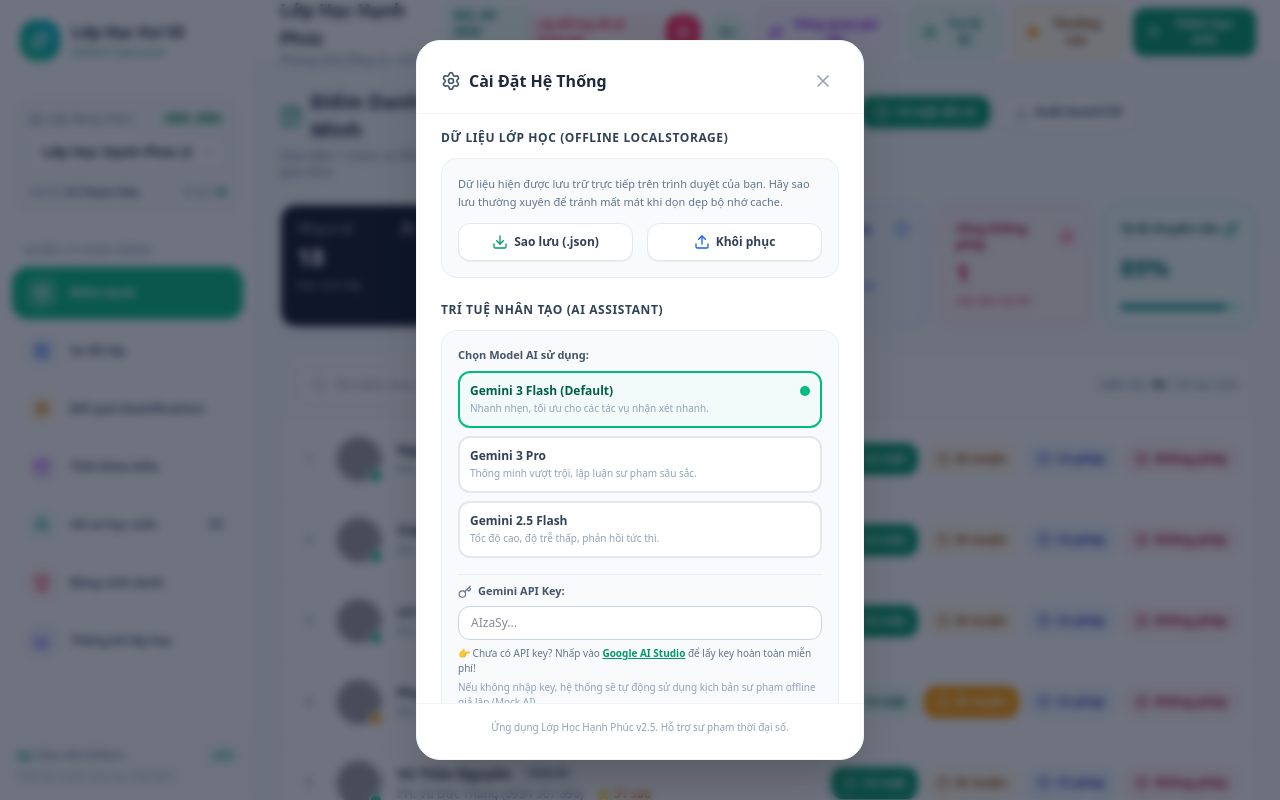
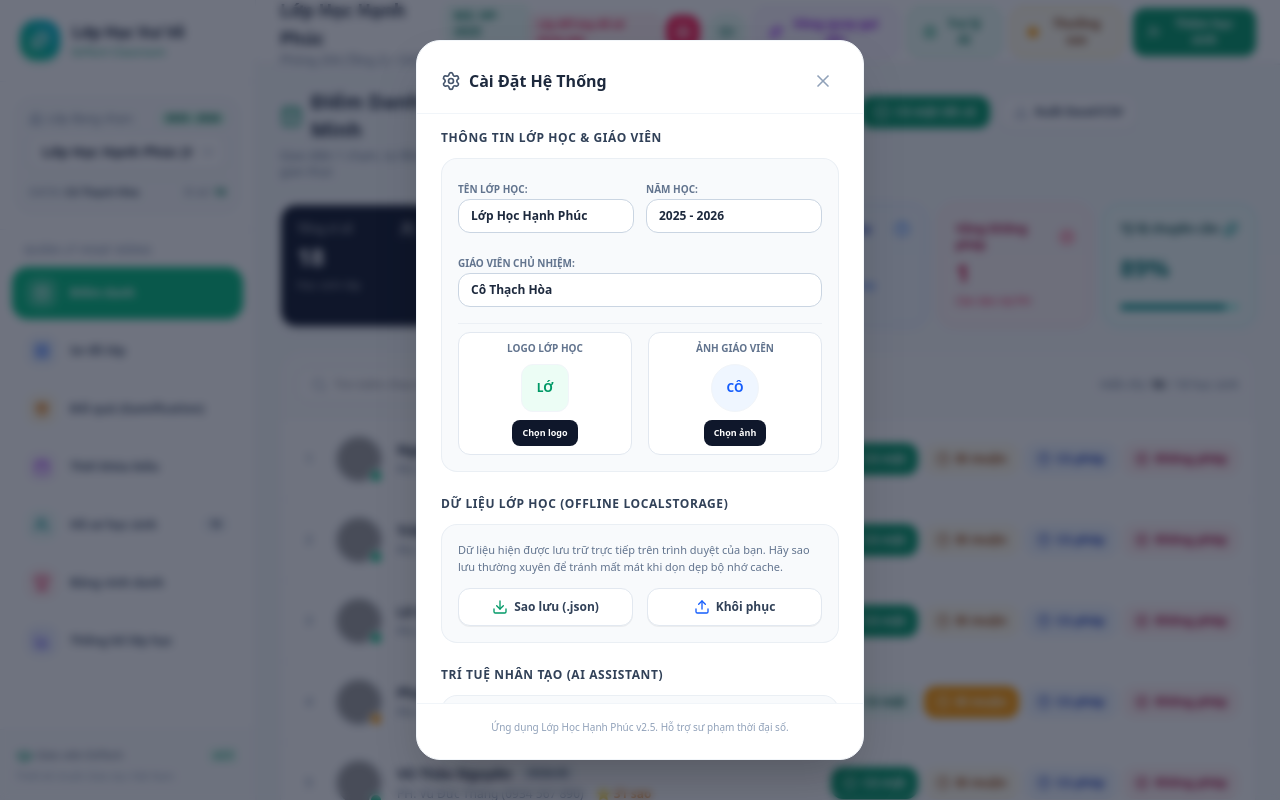
Before and after one commit to thachhoa/LOPHOCHANHPHUC, a React (Vite) app: page / in a window 1280 px wide. Built offline with nearby package versions, Linux system fonts and the light colour scheme; grey boxes are pictures that could not be loaded.

Commit message:
Update SettingsModal.tsx

```diff
--- a/src/components/SettingsModal.tsx
+++ b/src/components/SettingsModal.tsx
@@ -15,6 +15,8 @@ export const SettingsModal: React.FC<SettingsModalProps> = ({ isOpen, onClose })
     setAiApiKey,
     activeModel,
     setActiveModel,
+    activeClass,
+    updateClass,
   } = useClassroom();
 
   const fileInputRef = useRef<HTMLInputElement>(null);
@@ -24,6 +26,23 @@ export const SettingsModal: React.FC<SettingsModalProps> = ({ isOpen, onClose })
     message: '',
   });
   const [isSaved, setIsSaved] = useState(false);
+
+  const classLogoInputRef = useRef<HTMLInputElement>(null);
+  const teacherAvatarInputRef = useRef<HTMLInputElement>(null);
+
+  const handleLogoChange = (e: React.ChangeEvent<HTMLInputElement>, field: 'avatar' | 'teacherAvatar') => {
+    const file = e.target.files?.[0];
+    if (!file) return;
+    const reader = new FileReader();
+    reader.onload = (event) => {
+      const base64 = event.target?.result as string;
+      updateClass({
+        ...activeClass,
+        [field]: base64,
+      });
+    };
+    reader.readAsDataURL(file);
+  };
 
   if (!isOpen) return null;
 
@@ -83,6 +102,103 @@ export const SettingsModal: React.FC<SettingsModalProps> = ({ isOpen, onClose })
 
         {/* Scrollable Body Content */}
         <div className="flex-1 overflow-y-auto p-6 pt-4 space-y-6">
+          {/* Section 0: Thông tin lớp học & Giáo viên */}
+          <div className="space-y-3">
+            <h4 className="font-bold text-slate-700 text-xs uppercase tracking-wider">
+              Thông tin lớp học & Giáo viên
+            </h4>
+
+            <div className="bg-slate-50 p-4 rounded-2xl border border-slate-200/60 space-y-4">
+              {/* Tên lớp & Năm học */}
+              <div className="grid grid-cols-2 gap-3">
+                <div className="space-y-1">
+                  <label className="text-[10px] font-bold text-slate-500 uppercase">Tên lớp học:</label>
+                  <input
+                    type="text"
+                    value={activeClass.name}
+                    onChange={(e) => updateClass({ ...activeClass, name: e.target.value })}
+                    className="w-full px-3 py-2 bg-white border border-slate-300 rounded-xl text-xs font-bold text-slate-800 focus:ring-2 focus:ring-emerald-500"
+                  />
+                </div>
+                <div className="space-y-1">
+                  <label className="text-[10px] font-bold text-slate-500 uppercase">Năm học:</label>
+                  <input
+                    type="text"
+                    value={activeClass.academicYear}
+                    onChange={(e) => updateClass({ ...activeClass, academicYear: e.target.value })}
+                    className="w-full px-3 py-2 bg-white border border-slate-300 rounded-xl text-xs font-bold text-slate-800 focus:ring-2 focus:ring-emerald-500"
+                  />
+                </div>
+              </div>
+
+              {/* Tên giáo viên */}
+              <div className="space-y-1">
+                <label className="text-[10px] font-bold text-slate-500 uppercase">Giáo viên chủ nhiệm:</label>
+                <input
+                  type="text"
+                  value={activeClass.teacherName}
+                  onChange={(e) => updateClass({ ...activeClass, teacherName: e.target.value })}
+                  className="w-full px-3 py-2 bg-white border border-slate-300 rounded-xl text-xs font-bold text-slate-800 focus:ring-2 focus:ring-emerald-500"
+                />
+              </div>
+
+              {/* Tải ảnh Logo lớp học & Avatar Giáo viên */}
+              <div className="grid grid-cols-2 gap-4 pt-2 border-t border-slate-200/50">
+                {/* Logo lớp */}
+                <div className="flex flex-col items-center justify-center p-2 bg-white rounded-xl border border-slate-200">
+                  <span className="text-[10px] font-bold text-slate-500 mb-2 uppercase">Logo Lớp Học</span>
+                  <div className="w-12 h-12 rounded-xl bg-emerald-50 border border-slate-100 flex items-center justify-center overflow-hidden mb-2 relative group">
+                    {activeClass.avatar ? (
+                      <img src={activeClass.avatar} alt="Logo Lớp" className="w-full h-full object-cover" />
+                    ) : (
+                      <span className="text-xs font-bold text-emerald-600 uppercase">{activeClass.name.substring(0, 2)}</span>
+                    )}
+                  </div>
+                  <button
+                    type="button"
+                    onClick={() => classLogoInputRef.current?.click()}
+                    className="px-2.5 py-1.5 bg-slate-900 hover:bg-slate-800 text-white rounded-lg text-[9px] font-bold cursor-pointer transition-colors"
+                  >
+                    Chọn logo
+                  </button>
+                  <input
+                    type="file"
+                    ref={classLogoInputRef}
+                    onChange={(e) => handleLogoChange(e, 'avatar')}
+                    accept="image/*"
+                    className="hidden"
+                  />
+                </div>
+
+                {/* Avatar Giáo viên */}
+                <div className="flex flex-col items-center justify-center p-2 bg-white rounded-xl border border-slate-200">
+                  <span className="text-[10px] font-bold text-slate-500 mb-2 uppercase">Ảnh Giáo Viên</span>
+                  <div className="w-12 h-12 rounded-full bg-blue-50 border border-slate-100 flex items-center justify-center overflow-hidden mb-2 relative group">
+                    {activeClass.teacherAvatar ? (
+                      <img src={activeClass.teacherAvatar} alt="GVCN" className="w-full h-full object-cover" />
+                    ) : (
+                      <span className="text-xs font-bold text-blue-600 uppercase">{activeClass.teacherName.substring(0, 2)}</span>
+                    )}
+                  </div>
+                  <button
+                    type="button"
+                    onClick={() => teacherAvatarInputRef.current?.click()}
+                    className="px-2.5 py-1.5 bg-slate-900 hover:bg-slate-800 text-white rounded-lg text-[9px] font-bold cursor-pointer transition-colors"
+                  >
+                    Chọn ảnh
+                  </button>
+                  <input
+                    type="file"
+                    ref={teacherAvatarInputRef}
+                    onChange={(e) => handleLogoChange(e, 'teacherAvatar')}
+                    accept="image/*"
+                    className="hidden"
+                  />
+                </div>
+              </div>
+            </div>
+          </div>
+
           {/* Section 1: Sao lưu & Khôi phục */}
           <div className="space-y-3">
             <h4 className="font-bold text-slate-700 text-xs uppercase tracking-wider">
```
